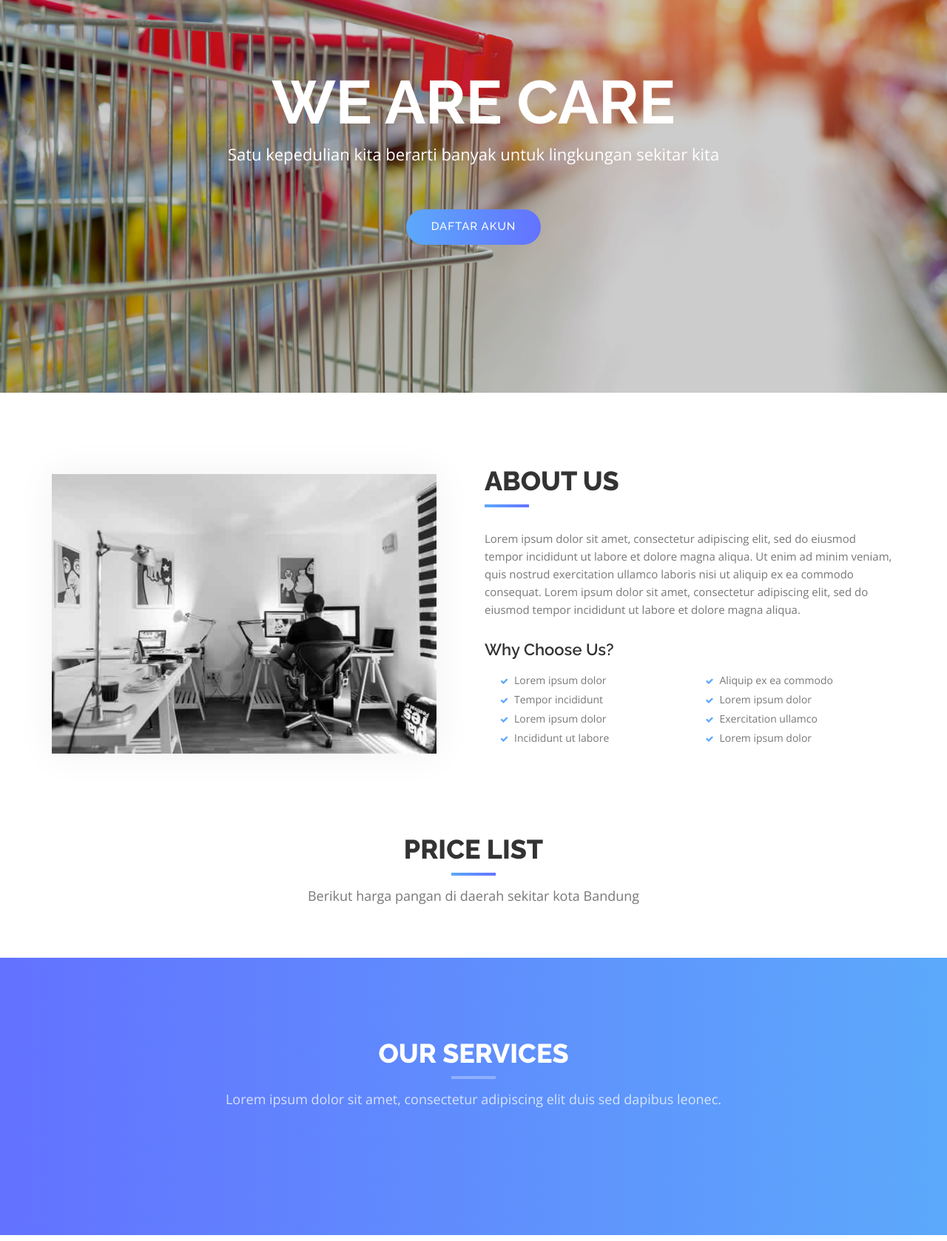
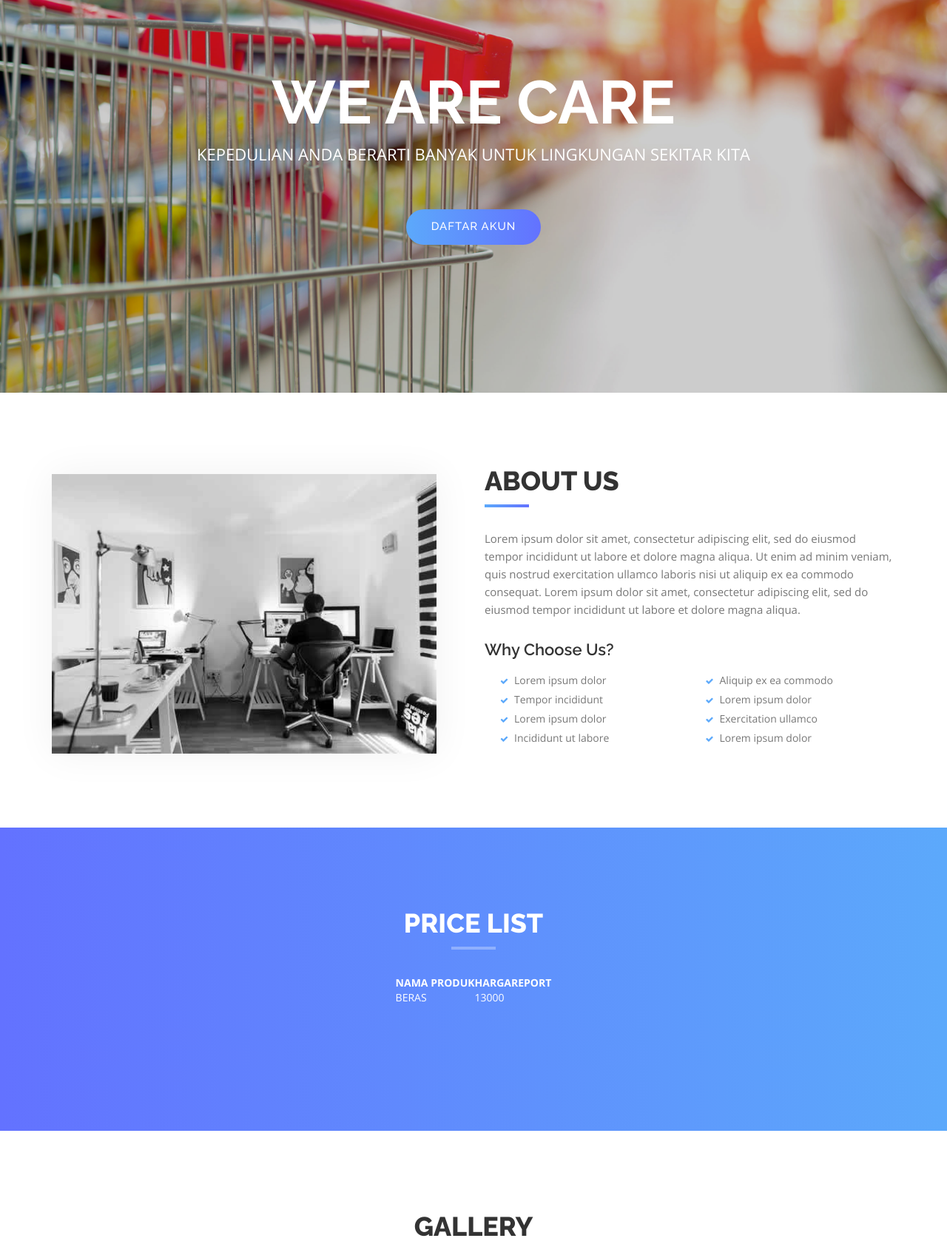
Before and after one commit to yoggaajipratama/TugasBesarPAW, a CodeIgniter app: page /database/ in a window 1280 px wide. Shown: the part 257-1935 px from the top of the page at 74% size. Run offline with CodeIgniter, Linux system fonts and the light colour scheme; some libraries are stand-ins or nearby versions.

Commit message:
Initial commit

```diff
--- a/application/controllers/Auth.php
+++ b/application/controllers/Auth.php
@@ -62,5 +62,4 @@ class Auth extends CI_Controller
       redirect('report');
     }
   }
-
 }
--- a/application/views/page/index.php
+++ b/application/views/page/index.php
@@ -69,7 +69,7 @@
         <div class="row">
           <div class="col-md-8 col-md-offset-2 intro-text">
             <h1>We Are Care<span></span></h1>
-            <p>Satu kepedulian kita berarti banyak untuk lingkungan sekitar kita</p>
+            <p>KEPEDULIAN ANDA BERARTI BANYAK UNTUK LINGKUNGAN SEKITAR KITA</p>
             <a href="<?php echo site_url('newaccount'); ?>" class="btn btn-custom btn-lg page-scroll">Daftar Akun</a> </div>
         </div>
       </div>
@@ -112,21 +112,24 @@
 </div>
 
 <!-- Services Section -->
-<div id="price" class="text-center">
-  <div class="container">
-    <div class="section-title">
-      <h2>Price list</h2>
-      <p>Berikut harga pangan di daerah sekitar kota Bandung</p>
-    </div>
-  </div>
-</div>
-
-<!-- Services Section -->
 <div id="services" class="text-center">
   <div class="container">
     <div class="section-title">
-      <h2>Our Services</h2>
-      <p>Lorem ipsum dolor sit amet, consectetur adipiscing elit duis sed dapibus leonec.</p>
+      <h2>Price List</h2>
+      <center>
+        <table>
+          <tr>
+            <th>NAMA PRODUK</th>
+            &nbsp;&nbsp;<br>
+            <th>HARGA</th>
+            <th>REPORT</th>
+          </tr>
+          <tr>
+            <td>BERAS</td>
+            <td>13000</td>
+          </tr>
+        </table>
+      </center>
     </div>
   </div>
 </div>
--- a/application/views/page/report.php
+++ b/application/views/page/report.php
@@ -18,7 +18,7 @@
 		</nav>
 	</div>
 
-	<form action="<?php echo base_url('auth/report'); ?>" method="post">
+	<form action="<?php echo base_url('auth/report'); ?>" method="post" enctype="multipart/form-data">
 	<?php if ($this->session->flashdata('pesan2')) {?>
 			<div>
 				<br>
```
